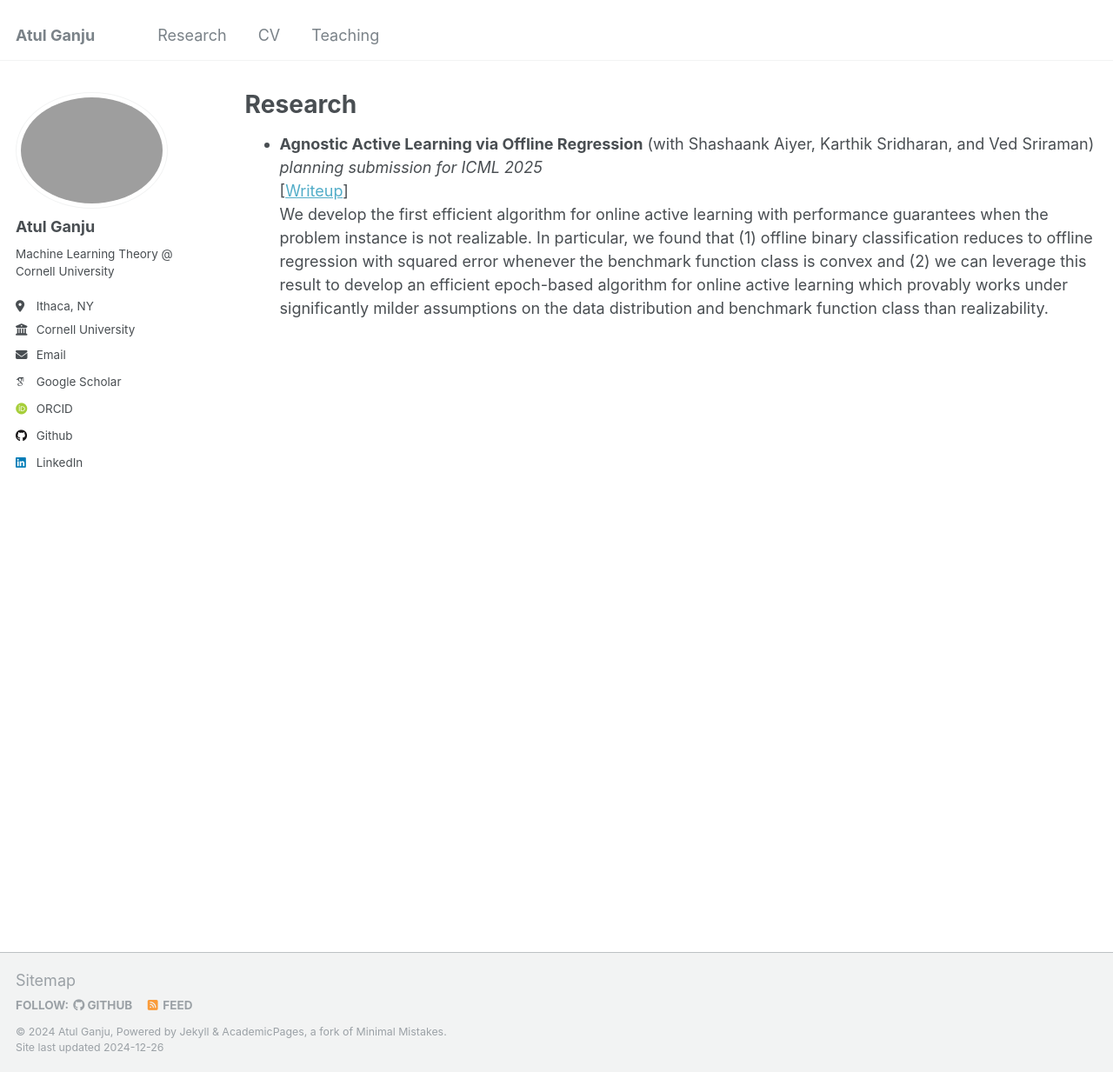
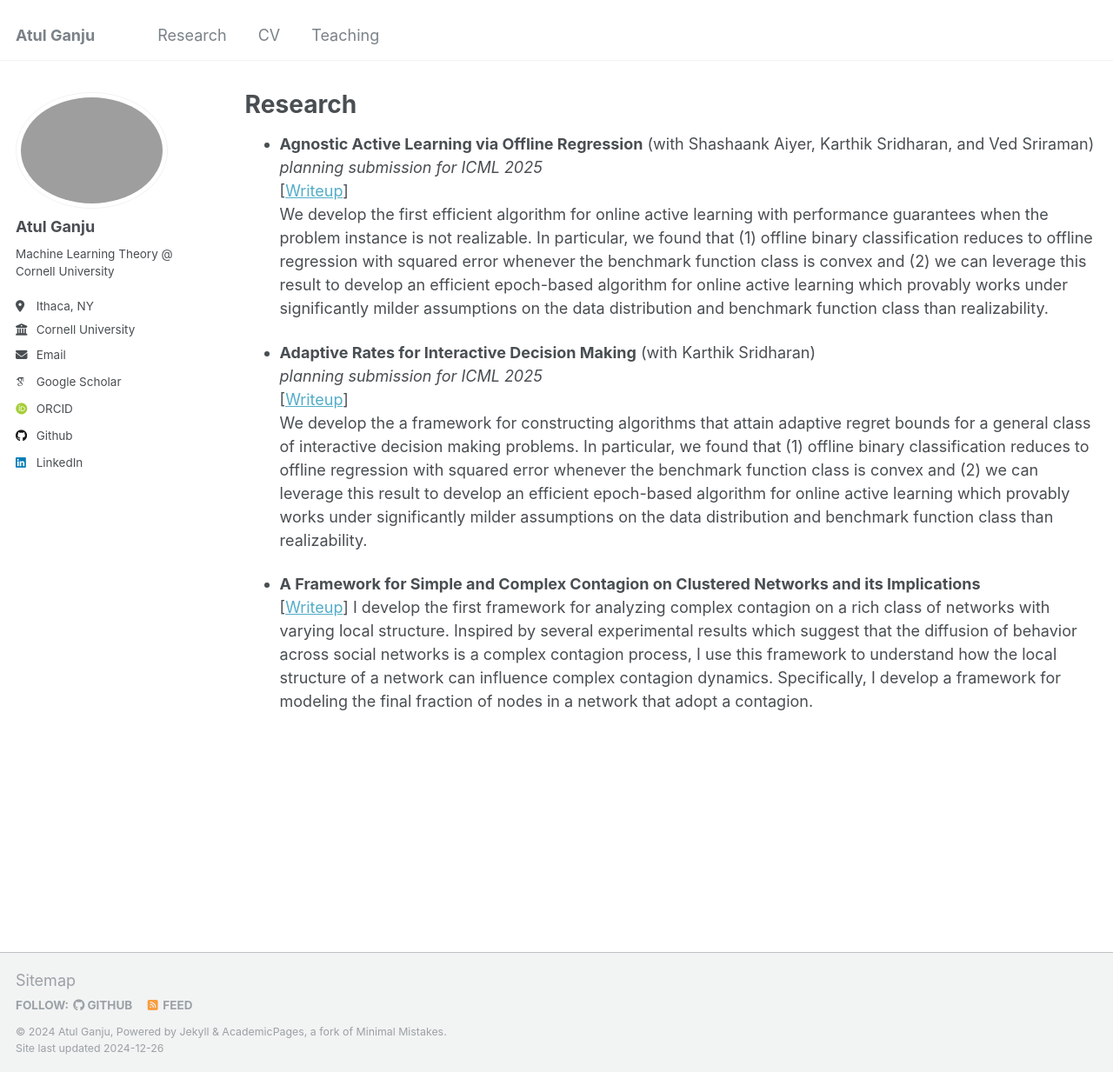
Before and after one commit to atulganju/atulganju.github.io, a Jekyll site: the page built from _pages/research.md, in a window 1280 px wide and 1233 px high. Shown: the whole window at 87% size. Built offline with Jekyll 4.4.1, drawn with Linux system fonts in a browser that asks for light colours; some web fonts are replaced.

Commit message:
Update research.md more project updates

```diff
--- a/_pages/research.md
+++ b/_pages/research.md
@@ -9,3 +9,12 @@ author_profile: true
   *planning submission for ICML 2025*\
   [[Writeup](https://github.com/atulganju/Agnostic-Stream-Based-Selective-Sampling-via-Regression)]\
   We develop the first efficient algorithm for online active learning with performance guarantees when the problem instance is not realizable. In particular, we found that (1) offline binary classification reduces to offline regression with squared error whenever the benchmark function class is convex and (2) we can leverage this result to develop an efficient epoch-based algorithm for online active learning which provably works under significantly milder assumptions on the data distribution and benchmark function class than realizability.
+
+* **Adaptive Rates for Interactive Decision Making** (with Karthik Sridharan)\
+  *planning submission for ICML 2025*\
+  [[Writeup](https://github.com/atulganju/Adaptive-Rates-for-Interactive-Decision-Making/blob/main/Adaptive_Rates_for_Interactive_Decision_Making.pdf)]\
+  We develop the a framework for constructing algorithms that attain adaptive regret bounds for a general class of interactive decision making problems. In particular, we found that (1) offline binary classification reduces to offline regression with squared error whenever the benchmark function class is convex and (2) we can leverage this result to develop an efficient epoch-based algorithm for online active learning which provably works under significantly milder assumptions on the data distribution and benchmark function class than realizability.
+
+* **A Framework for Simple and Complex Contagion on Clustered Networks and its Implications**\
+  [[Writeup](https://github.com/atulganju/Complex-Contagion-In-Clique-Based-Networks/tree/main)]
+  I develop the first framework for analyzing complex contagion on a rich class of networks with varying local structure. Inspired by several experimental results which suggest that the diffusion of behavior across social networks is a complex contagion process, I use this framework to understand how the local structure of a network can influence complex contagion dynamics. Specifically, I develop a framework for modeling the final fraction of nodes in a network that adopt a contagion.
```
